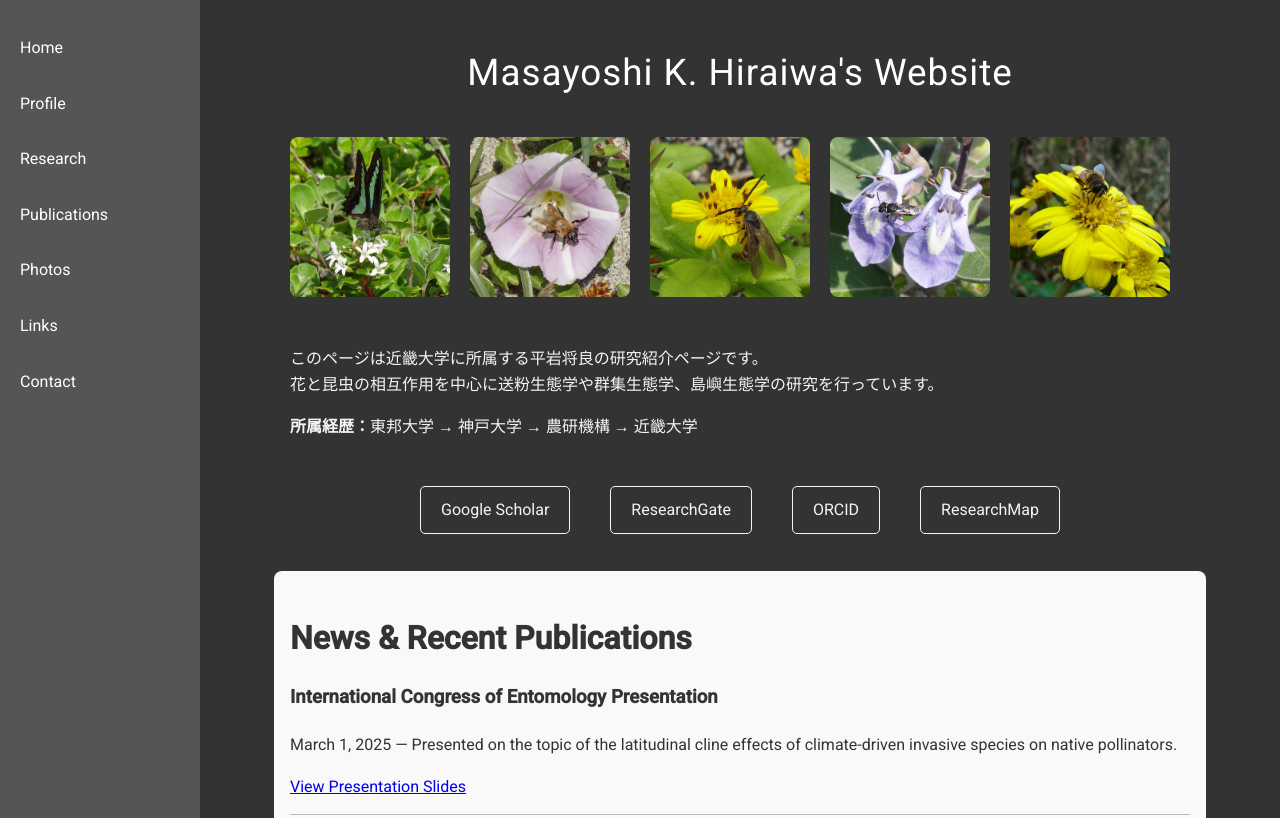
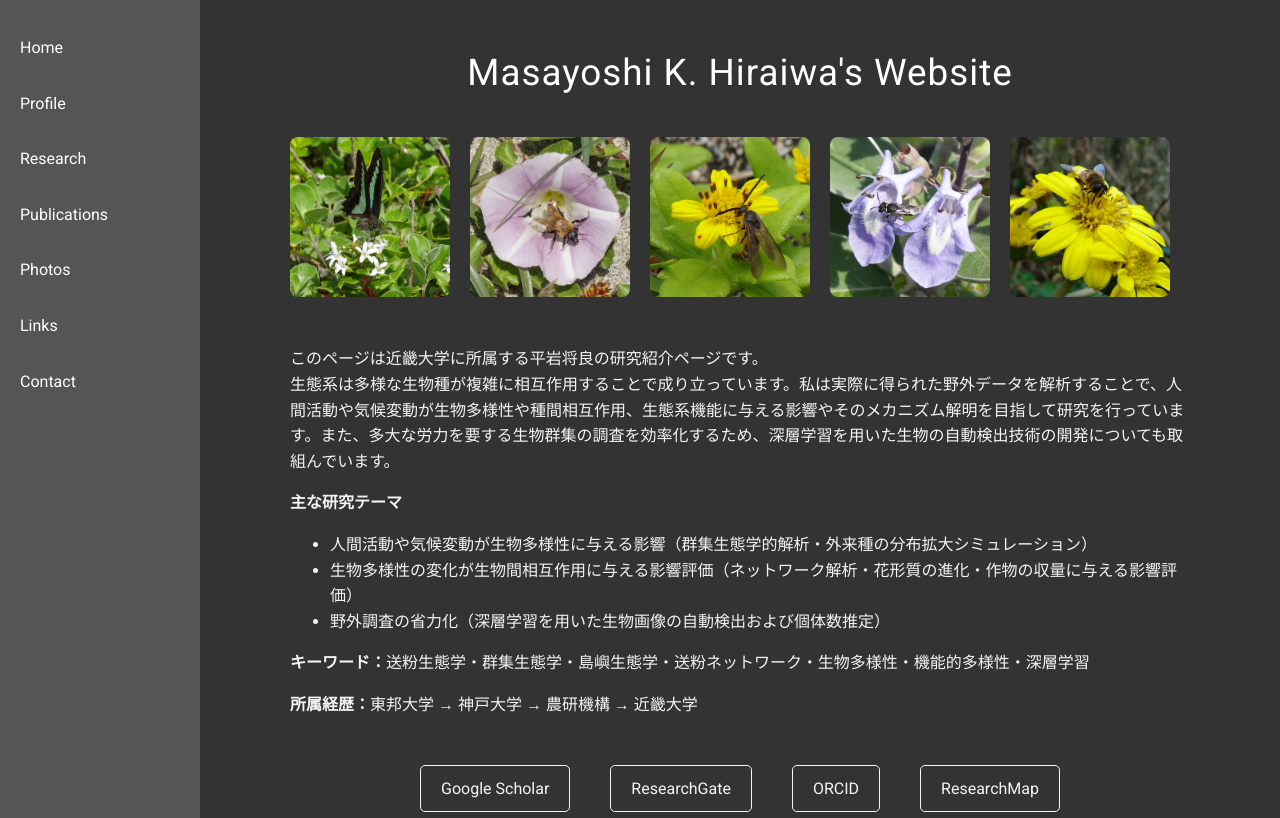
Before and after one commit to mkhiraiwa/mkhiraiwa.github.io, a plain HTML site: page index.html in a window 1280 px wide. Shown: the top 818 px of the page. Drawn offline with Linux system fonts and the light colour scheme.

Commit message:
研究テーマ紹介粗方完成

```diff
--- a/index.html
+++ b/index.html
@@ -231,7 +231,17 @@
 
         <div class="intro-section">
             <p>このページは近畿大学に所属する平岩将良の研究紹介ページです。<br>
-            花と昆虫の相互作用を中心に送粉生態学や群集生態学、島嶼生態学の研究を行っています。</p>
+            生態系は多様な生物種が複雑に相互作用することで成り立っています。私は実際に得られた野外データを解析することで、人間活動や気候変動が生物多様性や種間相互作用、生態系機能に与える影響やそのメカニズム解明を目指して研究を行っています。また、多大な労力を要する生物群集の調査を効率化するため、深層学習を用いた生物の自動検出技術の開発についても取組んでいます。
+            </p>
+
+            <p><strong>主な研究テーマ</strong></p>
+            <ul>
+                <li>人間活動や気候変動が生物多様性に与える影響（群集生態学的解析・外来種の分布拡大シミュレーション）</li>
+                <li>生物多様性の変化が生物間相互作用に与える影響評価（ネットワーク解析・花形質の進化・作物の収量に与える影響評価）</li>
+                <li>野外調査の省力化（深層学習を用いた生物画像の自動検出および個体数推定）</li>
+            </ul>
+
+            <p><strong>キーワード：</strong>送粉生態学・群集生態学・島嶼生態学・送粉ネットワーク・生物多様性・機能的多様性・深層学習</p>
             <p><strong>所属経歴：</strong>東邦大学 → 神戸大学 → 農研機構 → 近畿大学</p>
         </div>
 
```
